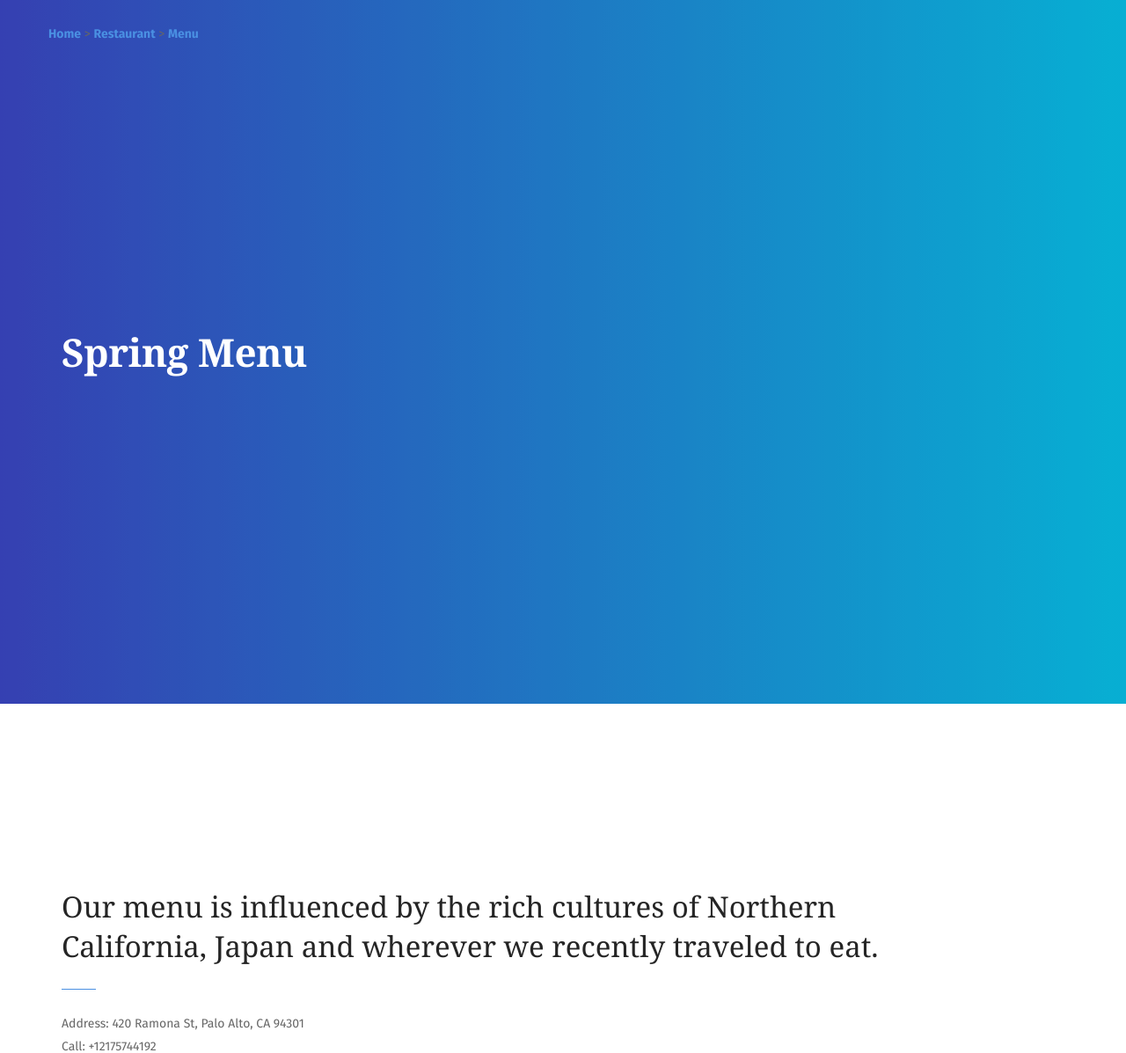
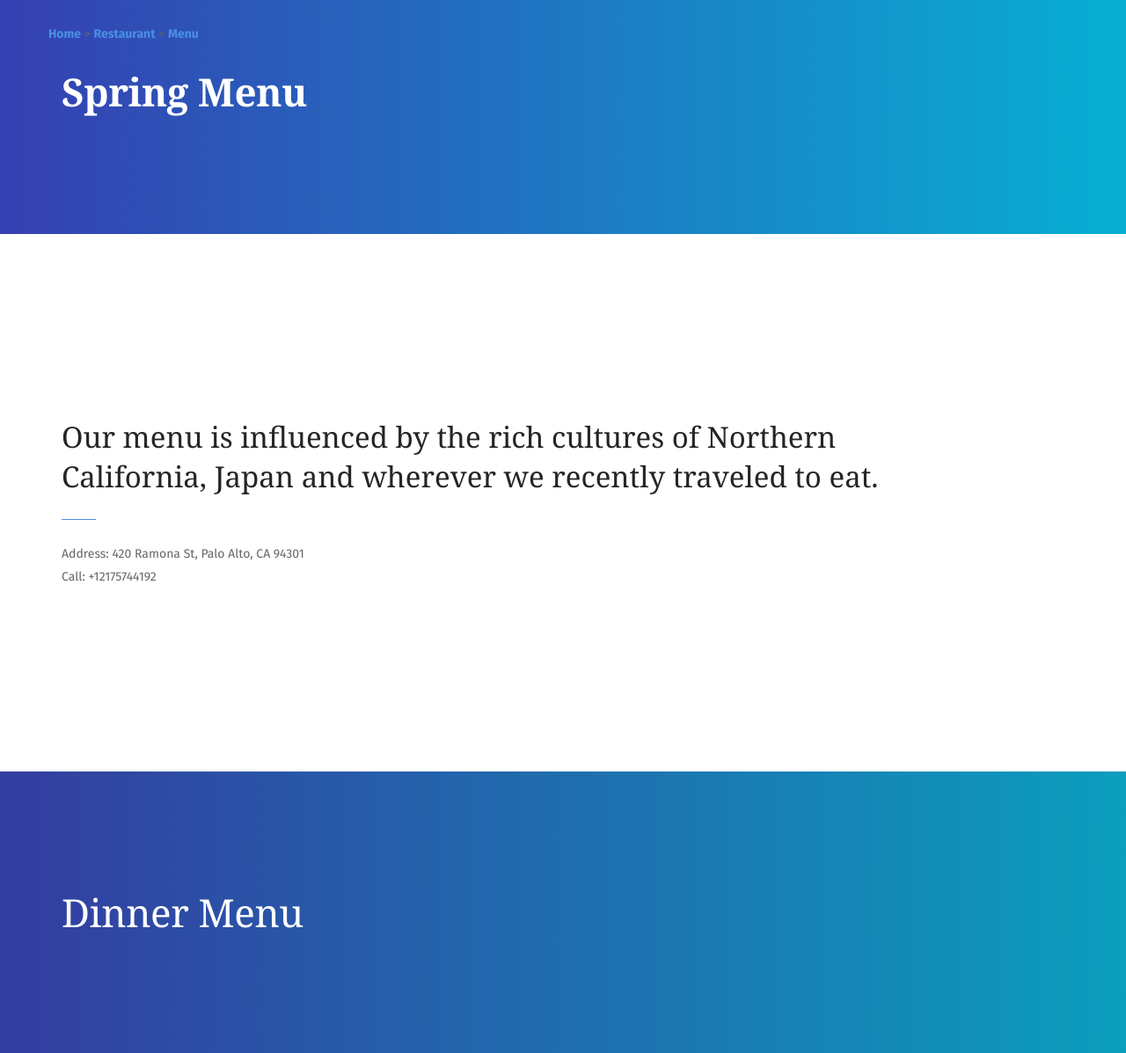
Before and after one commit to la-luo/text-to-order-django, a Django app: page /menu/1/ in a window 1280 px wide. Shown: the top 1197 px of the page at 88% size. Run offline with Django 3.2, Linux system fonts and the light colour scheme; data comes from the database, SQL or seed files in the repository; some web fonts are replaced.

Commit message:
shorten title section height

```diff
--- a/canteen/templates/canteen/menu.html
+++ b/canteen/templates/canteen/menu.html
@@ -40,7 +40,7 @@
             </nav>
         </div>
         <div class="main-container">
-            <section id="home" style="background: linear-gradient(90deg, #3a47d5 0%, #00d2ff 100%);" class="cover height-100 imagebg parallax" data-overlay="2">
+            <section id="home" style="background: linear-gradient(90deg, #3a47d5 0%, #00d2ff 100%);" class="cover height-55 imagebg parallax" data-overlay="2">
                 <!--
                 <div class="background-image-holder">
                     <img src="{% static 'canteen/img/blue.jpg' %}" alt="background"/>
--- a/canteen/templates/canteen/menu_mobile.html
+++ b/canteen/templates/canteen/menu_mobile.html
@@ -23,7 +23,7 @@
     <body class=" ">
         <a id="start"></a>
         <div class="main-container">
-            <section id="home" style="background: linear-gradient(90deg, #3a47d5 0%, #00d2ff 100%);" class="cover height-75 imagebg parallax" data-overlay="2">
+            <section id="home" style="background: linear-gradient(90deg, #3a47d5 0%, #00d2ff 100%);" class="cover height-55 imagebg parallax" data-overlay="2">
                 <!--
                 <div class="background-image-holder">
                     <img src="{% static 'canteen/img/blue.jpg' %}" alt="background"/>
```
